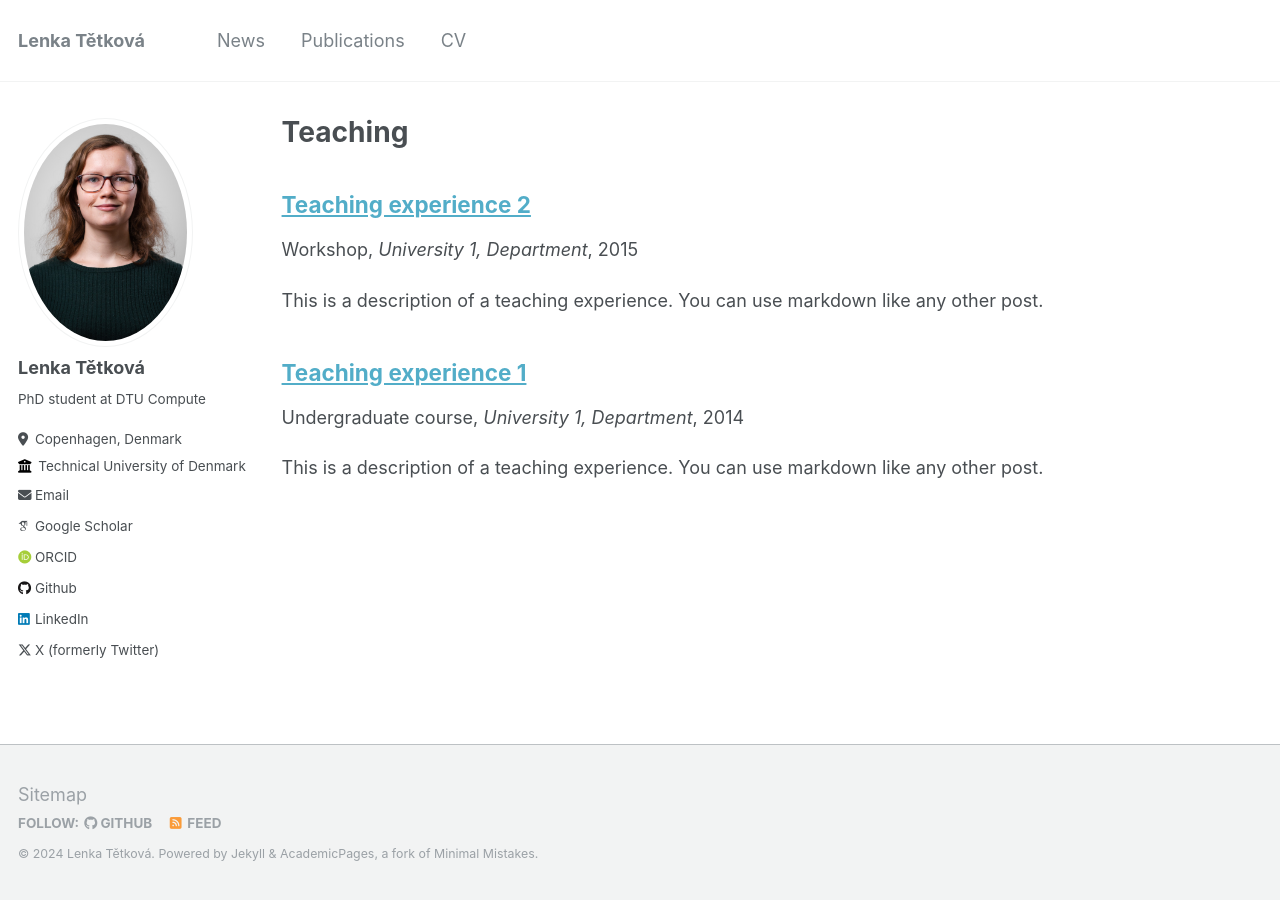
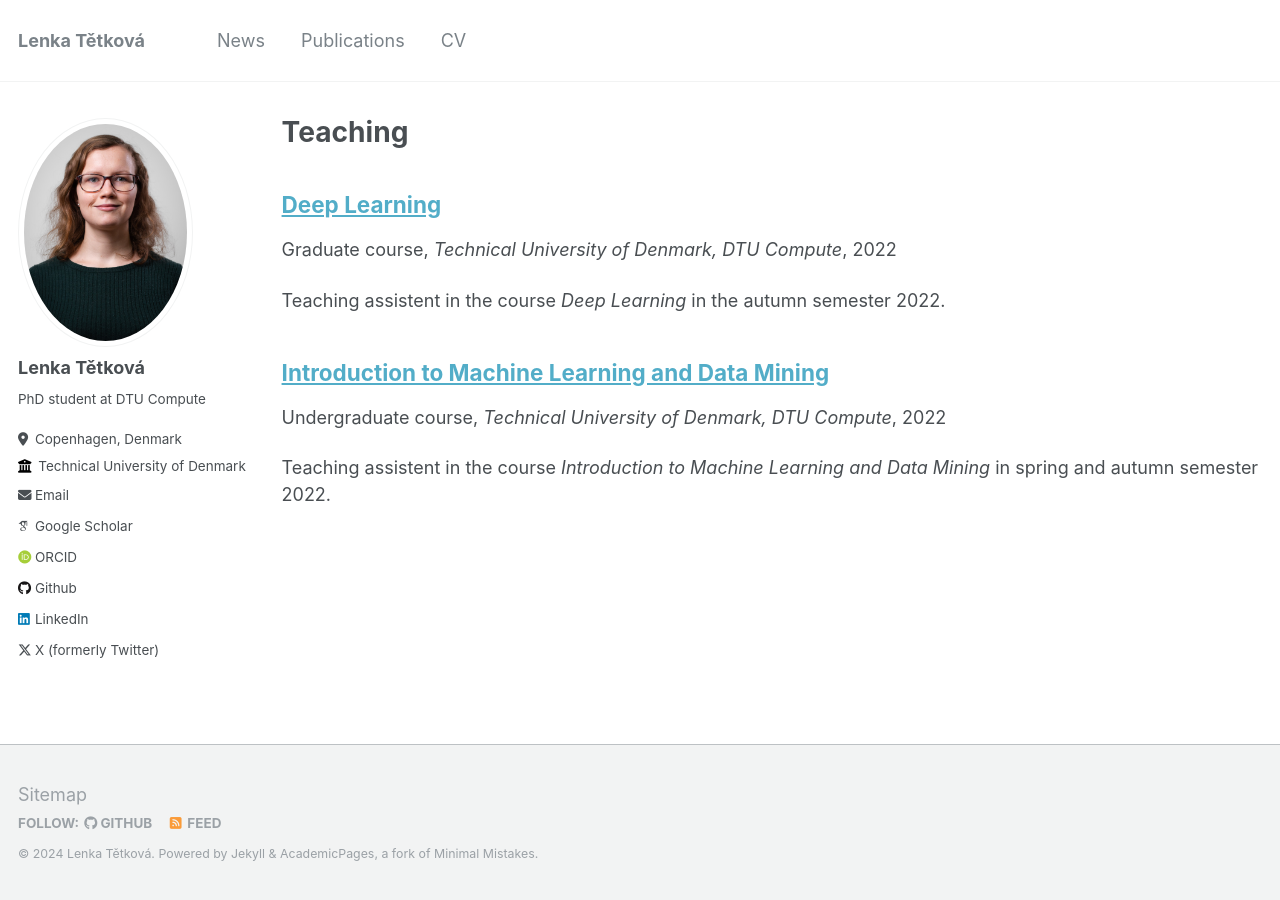
Before and after one commit to LenkaTetkova/LenkaTetkova.github.io, a Jekyll site: the page built from _pages/teaching.html, in a window 1280 px wide. Built offline with Jekyll 4.4.1, drawn with Linux system fonts in a browser that asks for light colours; some web fonts are replaced.

Commit message:
Teaching

```diff
--- a/_teaching/2014-spring-teaching-1.md
+++ /dev/null
@@ -1,20 +0,0 @@
----
-title: "Teaching experience 1"
-collection: teaching
-type: "Undergraduate course"
-permalink: /teaching/2014-spring-teaching-1
-venue: "University 1, Department"
-date: 2014-01-01
-location: "City, Country"
----
-
-This is a description of a teaching experience. You can use markdown like any other post.
-
-Heading 1
-======
-
-Heading 2
-======
-
-Heading 3
-======
--- a/_teaching/2015-spring-teaching-2.md
+++ /dev/null
@@ -1,20 +0,0 @@
----
-title: "Teaching experience 2"
-collection: teaching
-type: "Workshop"
-permalink: /teaching/2015-spring-teaching-1
-venue: "University 1, Department"
-date: 2015-01-01
-location: "City, Country"
----
-
-This is a description of a teaching experience. You can use markdown like any other post.
-
-Heading 1
-======
-
-Heading 2
-======
-
-Heading 3
-======
--- /dev/null
+++ b/_teaching/2022-deep-learning.md
@@ -0,0 +1,11 @@
+---
+title: "Deep Learning"
+collection: teaching
+type: "Graduate course"
+permalink: /teaching/2022-deep-learning
+venue: "Technical University of Denmark, DTU Compute"
+date: 2022-09-01
+location: "Kongens Lyngby, Denmark"
+---
+
+Teaching assistent in the course *Deep Learning* in the autumn semester 2022.
--- /dev/null
+++ b/_teaching/2022-ml.md
@@ -0,0 +1,11 @@
+---
+title: "Introduction to Machine Learning and Data Mining"
+collection: teaching
+type: "Undergraduate course"
+permalink: /teaching/2022-ml
+venue: "Technical University of Denmark, DTU Compute"
+date: 2022-02-01
+location: "Kongens Lyngby, Denmark"
+---
+
+Teaching assistent in the course *Introduction to Machine Learning and Data Mining* in spring and autumn semester 2022.
```
Also changed, not shown: _pages/cv.md (+0 -5 lines).
